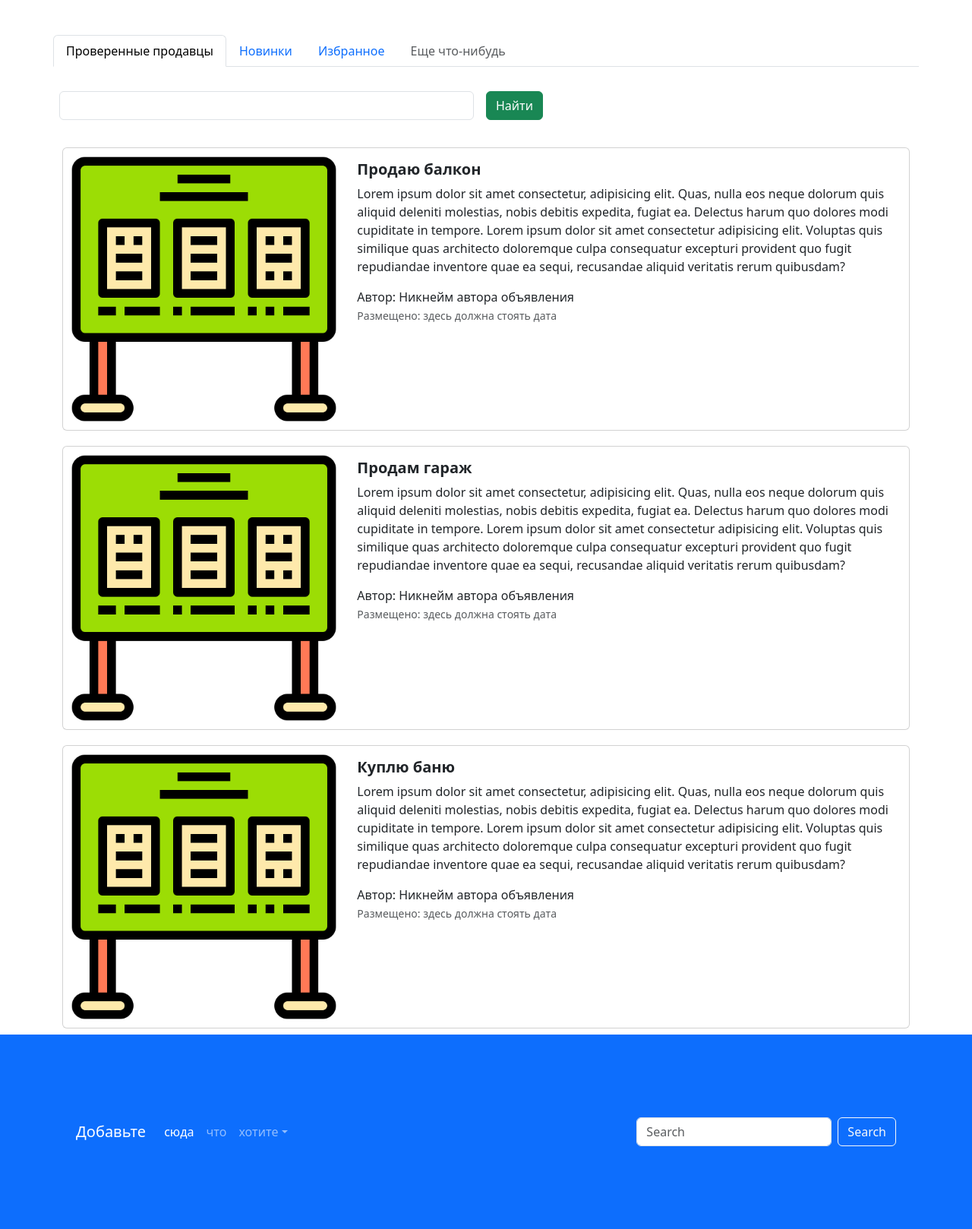
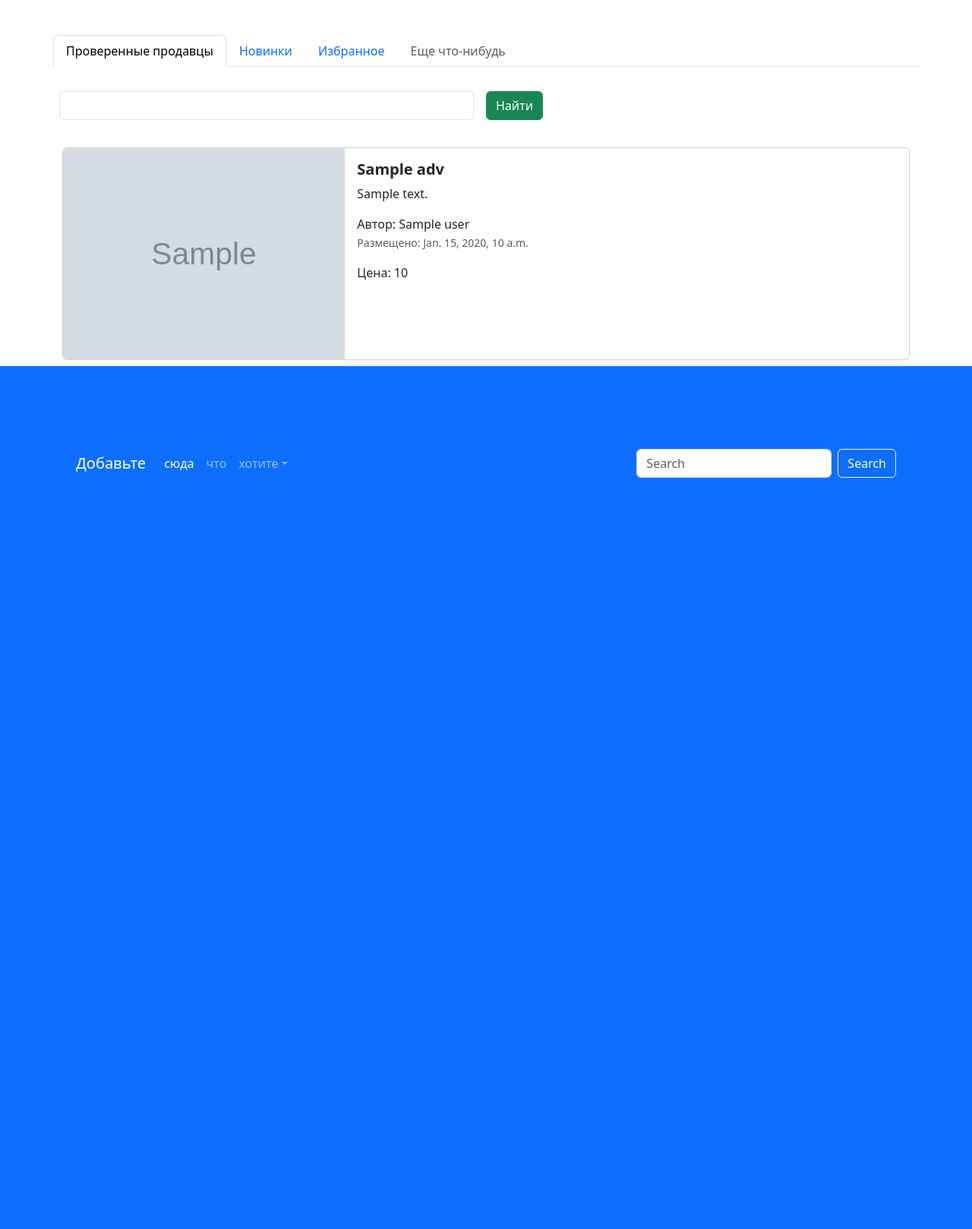
Before and after one commit to Anastasiks/program, a Django app: template templates/index.html in a window 1280 px wide. Shown: the part 702-2320 px from the top of the page at 76% size. After the commit the page ends 1331 px from the top, so only its background shows below. Run offline with Django 4.2, Linux system fonts and the light colour scheme; the template is opened without the code that fills it: most values are stand-ins (such as "Sample title", 1, 10 or a date in 2020); grey boxes marked "Sample" are stand-in pictures; some libraries are stand-ins or nearby versions.

Commit message:
Add files via upload

```diff
--- a/templates/index.html
+++ b/templates/index.html
@@ -17,7 +17,7 @@
     </a>
   </li>
   <li class="nav-item">
-    <a class="nav-link" href="advertisement-post.html">
+    <a class="nav-link" href="{% url 'adv-post' %}">
       <span style="font-weight: bold;">Разместить объявление</span>
     </a>
   </li>
@@ -94,88 +94,33 @@
       </div>
     </form>
   </div>
+  {% for adv in advertisements %}
   <div class="col">
     <div class="card mb-2" style="max-width: 1200px; margin-top: 20px;">
       <div class="row g-0">
         <div class="col-md-4">
           <a href="advertisement.html" class="nav-link">
-            <img src="{% static 'img/pic.png' %}" class="img-fluid rounded-start" alt="Card title">
+            <img src="{% if adv.image %} {{ adv.image.url }} {% else %} {% static 'img/pic.png' %} {% endif %}" class="img-fluid rounded-start" alt="Card title">
           </a>
         </div>
         <div class="col-md-8">
           <div class="card-body">
             <h5 class="card-title">
-              <a href="advertisement.html" class="nav-link"><strong>Продаю балкон</strong></a>
+              <a href="advertisement.html" class="nav-link"><strong>{{ adv.title }}</strong></a>
             </h5>
             <a href="advertisement.html" class="nav-link">
               <p class="card-text">
-                Lorem ipsum dolor sit amet consectetur, adipisicing elit. Quas, nulla eos neque dolorum quis aliquid
-                deleniti molestias, nobis debitis expedita, fugiat ea. Delectus harum quo dolores modi cupiditate in
-                tempore. Lorem ipsum dolor sit amet consectetur adipisicing elit. Voluptas quis similique quas
-                architecto doloremque culpa consequatur excepturi provident quo fugit repudiandae inventore quae ea
-                sequi, recusandae aliquid veritatis rerum quibusdam?
+                {{ adv.description }}
               </p>
-              <span>Автор: Никнейм автора объявления</span>
-              <p class="card-text"><small class="text-muted">Размещено: здесь должна стоять дата</small></p>
+              <span>Автор: {{ adv.user }} </span>
+              <p class="card-text"><small class="text-muted">Размещено: {{ adv.created_date }}</small></p>
+              <span>Цена: {{ adv.price }}</span>
             </a>
           </div>
         </div>
       </div>
     </div>
-    <div class="card mb-2" style="max-width: 1200px; margin-top: 20px;">
-      <div class="row g-0">
-        <div class="col-md-4">
-          <a href="advertisement.html" class="nav-link">
-            <img src="{% static 'img/pic.png' %}" class="img-fluid rounded-start" alt="Card title">
-          </a>
-        </div>
-        <div class="col-md-8">
-          <div class="card-body">
-            <h5 class="card-title">
-              <a href="advertisement.html" class="nav-link"><strong>Продам гараж</strong></a>
-            </h5>
-            <a href="advertisement.html" class="nav-link">
-              <p class="card-text">
-                Lorem ipsum dolor sit amet consectetur, adipisicing elit. Quas, nulla eos neque dolorum quis aliquid
-                deleniti molestias, nobis debitis expedita, fugiat ea. Delectus harum quo dolores modi cupiditate in
-                tempore. Lorem ipsum dolor sit amet consectetur adipisicing elit. Voluptas quis similique quas
-                architecto doloremque culpa consequatur excepturi provident quo fugit repudiandae inventore quae ea
-                sequi, recusandae aliquid veritatis rerum quibusdam?
-              </p>
-              <span>Автор: Никнейм автора объявления</span>
-              <p class="card-text"><small class="text-muted">Размещено: здесь должна стоять дата</small></p>
-            </a>
-          </div>
-        </div>
-      </div>
-    </div>
-    <div class="card mb-2" style="max-width: 1200px; margin-top: 20px;">
-      <div class="row g-0">
-        <div class="col-md-4">
-          <a href="advertisement.html" class="nav-link">
-            <img src="{% static 'img/pic.png' %}" class="img-fluid rounded-start" alt="Card title">
-          </a>
-        </div>
-        <div class="col-md-8">
-          <div class="card-body">
-            <h5 class="card-title">
-              <a href="advertisement.html" class="nav-link"><strong>Куплю баню</strong></a>
-            </h5>
-            <a href="advertisement.html" class="nav-link">
-              <p class="card-text">
-                Lorem ipsum dolor sit amet consectetur, adipisicing elit. Quas, nulla eos neque dolorum quis aliquid
-                deleniti molestias, nobis debitis expedita, fugiat ea. Delectus harum quo dolores modi cupiditate in
-                tempore. Lorem ipsum dolor sit amet consectetur adipisicing elit. Voluptas quis similique quas
-                architecto doloremque culpa consequatur excepturi provident quo fugit repudiandae inventore quae ea
-                sequi, recusandae aliquid veritatis rerum quibusdam?
-              </p>
-              <span>Автор: Никнейм автора объявления</span>
-              <p class="card-text"><small class="text-muted">Размещено: здесь должна стоять дата</small></p>
-            </a>
-          </div>
-        </div>
-      </div>
-    </div>
+    {% endfor %}
   </div>
 </div>
 <footer style="padding: 100px;" class="bg-primary">
--- a/templates/top-sellers.html
+++ b/templates/top-sellers.html
@@ -8,7 +8,7 @@
 {% block content %}
   <ul class="nav nav-pills sticky-top bg-white nav-fill">
     <li class="nav-item">
-      <a class="nav-link"  href="{% url 'main-page' %}">
+      <a class="nav-link"  href=c>
         <span style="font-weight: bold;">Главная</span>
       </a>
     </li>
@@ -17,7 +17,7 @@
       </a>
     </li>
     <li class="nav-item">
-      <a class="nav-link" href="advertisement-post.html">
+      <a class="nav-link" href="{% url 'adv-post' %}">
         <span style="font-weight: bold;">Разместить объявление</span>
       </a>
     </li>
```
Also changed, not shown: admin.py (added, +27 -0 lines), templates/advertisement-post.html (+14 -57 lines).
